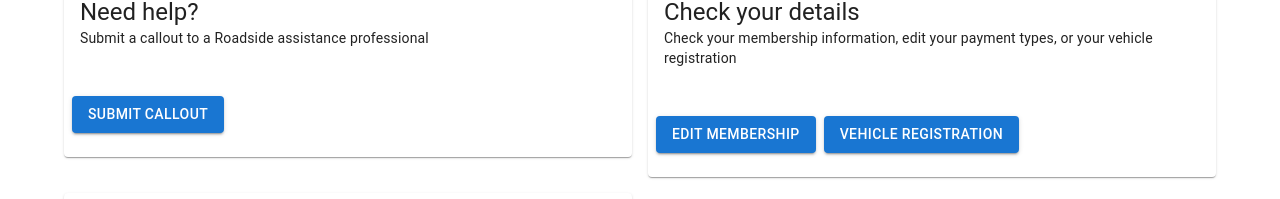
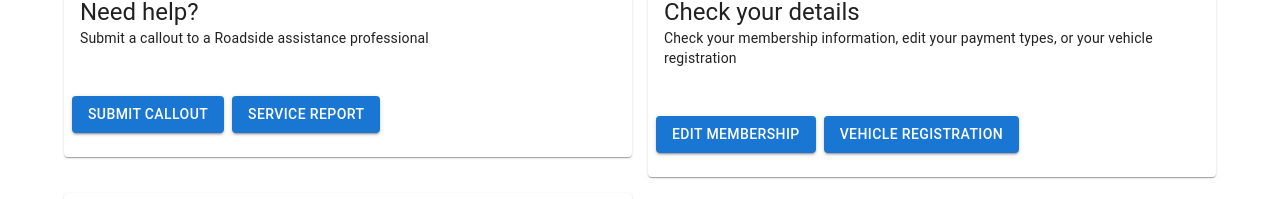
Before and after one commit to emma-edwards/CSCI314-C13, a React (Create React App) app in the folder my-react-app/: page /MemberHome in a window 1280 px wide. Shown: the part 337-536 px from the top of the page. Built offline with nearby package versions, Linux system fonts and the light colour scheme; what google-maps-react would draw is missing.

Commit message:
Added button for Service Report on the MemberHome page

```diff
--- a/my-react-app/src/Pages/MemberHome.js
+++ b/my-react-app/src/Pages/MemberHome.js
@@ -51,6 +51,15 @@ const MemberHome = () => {
                                                 sx={{ mt: 3, mb: 2 }}
                                         >
                                             Submit callout</Button>
+                                    </RouterLink>
+                                    <RouterLink to="/ServiceReport">
+                                        <Button
+                                            type="submit"
+                                            fullWidth
+                                            variant="contained"
+                                            sx={{ mt: 3, mb: 2 }}
+                                        >
+                                            Service Report</Button>
                                     </RouterLink>
                                 </CardActions>
                             </Card>
--- a/my-react-app/src/Pages/ServiceReport.js
+++ b/my-react-app/src/Pages/ServiceReport.js
@@ -12,7 +12,7 @@ import { createTheme, ThemeProvider } from '@mui/material/styles';
 const reportTheme = createTheme();
 const customerId = 1;
 const requestId = 1;
-const professionalId = 1;
+const professionalId = 2;
 const vehicleId= 1;
 
 export default function ServiceReport()
@@ -65,7 +65,7 @@ export default function ServiceReport()
                 console.log(request);
             })
     }, []);
-/*
+
     useEffect(() => {
         fetch(`http://localhost:8080/professional/getProfessional/${professionalId}`) //Pulls specific professional from the server
             .then(response => {
@@ -81,7 +81,7 @@ export default function ServiceReport()
                 console.log(professional);
             })
     }, []);
- */
+
     useEffect(() => {
         fetch(`http://localhost:8080/vehicle/getVehicle/${vehicleId}`) //Pulls specific vehicle from the server
             .then(response => {
@@ -165,7 +165,7 @@ export default function ServiceReport()
                     </Typography>
                     <Grid container spacing={3}>
                         <Grid item xs={12} sm={6}>
-                            Professional Name: Pro Test
+                            Professional Name: Pro Test {professional.name}
                         </Grid>
                         <Grid item xs={12} sm={6}>
                             Professional Email: pro@gmail.com
```
